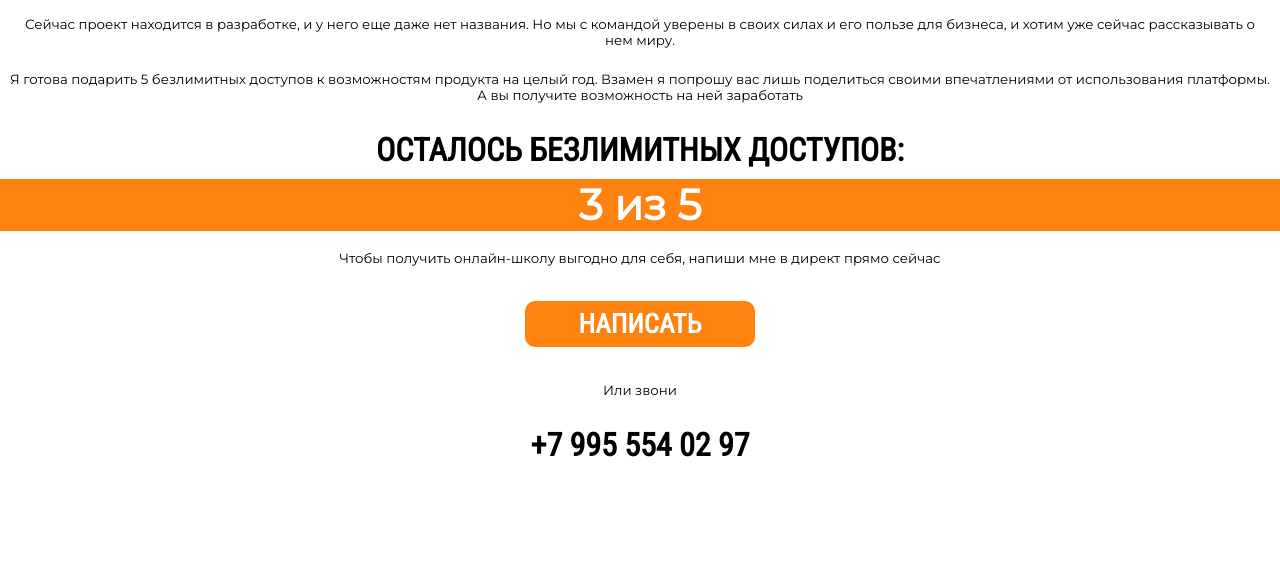
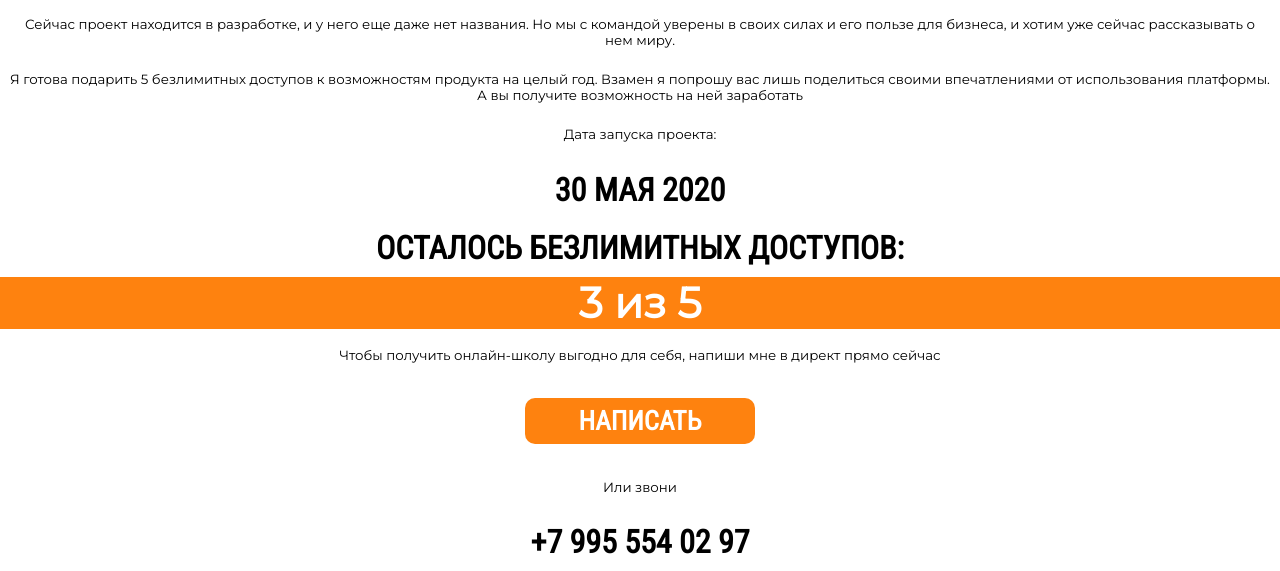
Before and after one commit to NatatkaValikowsky/onlineschool_web, a plain HTML site: page index.html in a window 1280 px wide. Shown: the part 2760-3331 px from the top of the page. Before the commit the page ends 3234 px from the top, so only its background shows below. Drawn offline with nearby package versions, Linux system fonts and the light colour scheme.

Commit message:
Дата

```diff
--- a/index.html
+++ b/index.html
@@ -94,6 +94,9 @@
         <p>Сейчас проект находится в разработке, и у него еще даже нет названия. Но мы с командой уверены в своих силах и его пользе для бизнеса, и хотим уже сейчас рассказывать о нем миру.</p>
         <p>Я готова подарить 5 безлимитных доступов к возможностям продукта на целый год. Взамен я попрошу вас лишь поделиться своими впечатлениями от использования платформы. А вы получите возможность на ней заработать</p>
 
+        <p>Дата запуска проекта:</p>
+        <div class="title">30 мая 2020</div>
+
         <div class="places">
             <div class="title">Осталось безлимитных доступов:</div>
             <div class="count">3 из 5</div>
```
